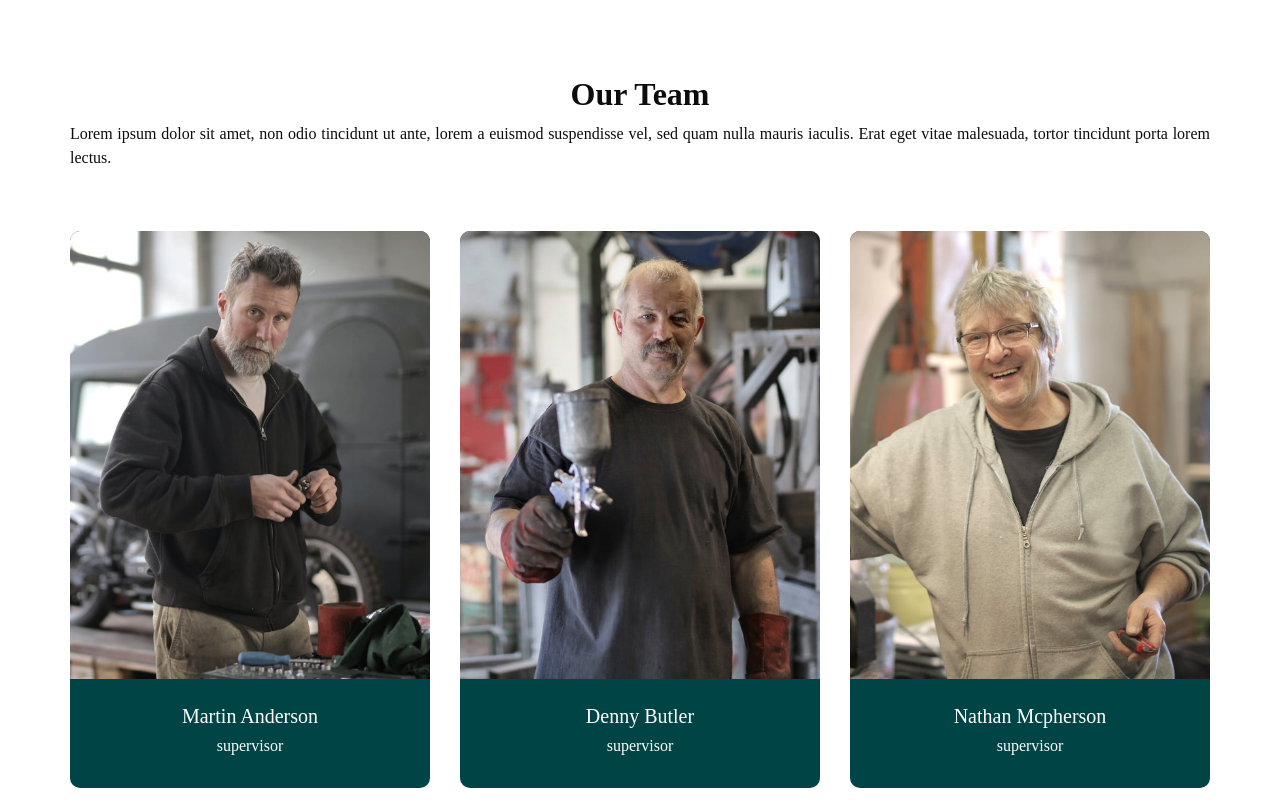
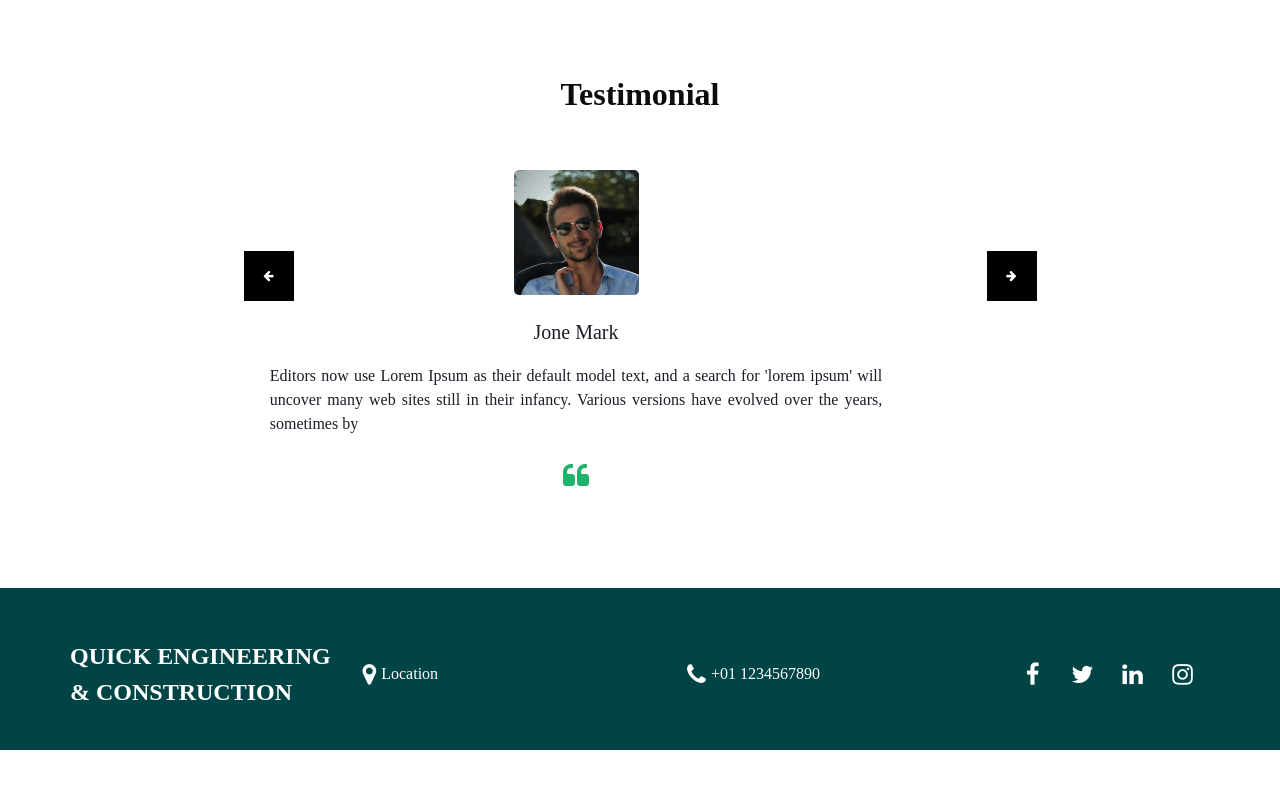
Before and after one commit to rardiva/qec, a plain HTML site: page index.html in a window 1280 px wide. Shown: the part 1780-2580 px from the top of the page. After the commit the page ends 2530 px from the top, so only its background shows below. Drawn offline with nearby package versions, Linux system fonts and the light colour scheme; some packages are replaced by stand-ins of ours; a script that the page names is missing.

Commit message:
Update index.html

```diff
--- a/index.html
+++ b/index.html
@@ -559,67 +559,6 @@ to rural communities.</li>
     </div>
   </section>
 
-  <section class="team_section layout_padding">
-    <div class="container">
-      <div class="heading_container heading_center">
-        <h2>
-          Our Team
-        </h2>
-        <p>
-          Lorem ipsum dolor sit amet, non odio tincidunt ut ante, lorem a euismod suspendisse vel, sed quam nulla mauris
-          iaculis. Erat eget vitae malesuada, tortor tincidunt porta lorem lectus.
-        </p>
-      </div>
-      <div class="row">
-        <div class="col-md-4 col-sm-6 mx-auto">
-          <div class="box">
-            <div class="img-box">
-              <img src="images/t1.jpg" alt="">
-            </div>
-            <div class="detail-box">
-              <h5>
-                Martin Anderson
-              </h5>
-              <h6 class="">
-                supervisor
-              </h6>
-            </div>
-          </div>
-        </div>
-        <div class="col-md-4 col-sm-6 mx-auto">
-          <div class="box">
-            <div class="img-box">
-              <img src="images/t2.jpg" alt="">
-            </div>
-            <div class="detail-box">
-              <h5>
-                Denny Butler
-              </h5>
-              <h6 class="">
-                supervisor
-              </h6>
-            </div>
-          </div>
-        </div>
-        <div class="col-md-4 col-sm-6 mx-auto">
-          <div class="box">
-            <div class="img-box">
-              <img src="images/t3.jpg" alt="">
-            </div>
-            <div class="detail-box">
-              <h5>
-                Nathan Mcpherson
-              </h5>
-              <h6 class="">
-                supervisor
-              </h6>
-            </div>
-          </div>
-        </div>
-      </div>
-    </div>
-  </section>
-
   <!-- client section -->
 
   <section class="client_section layout_padding">
```
